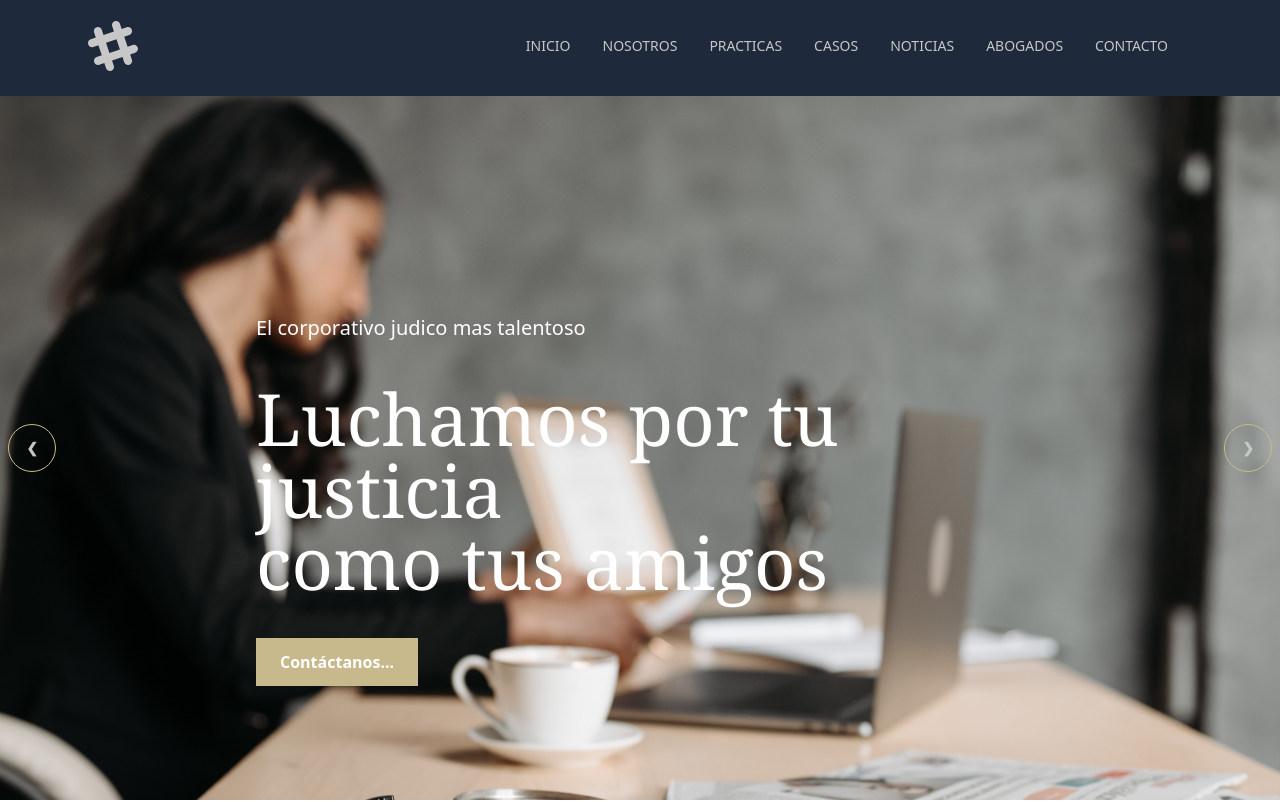
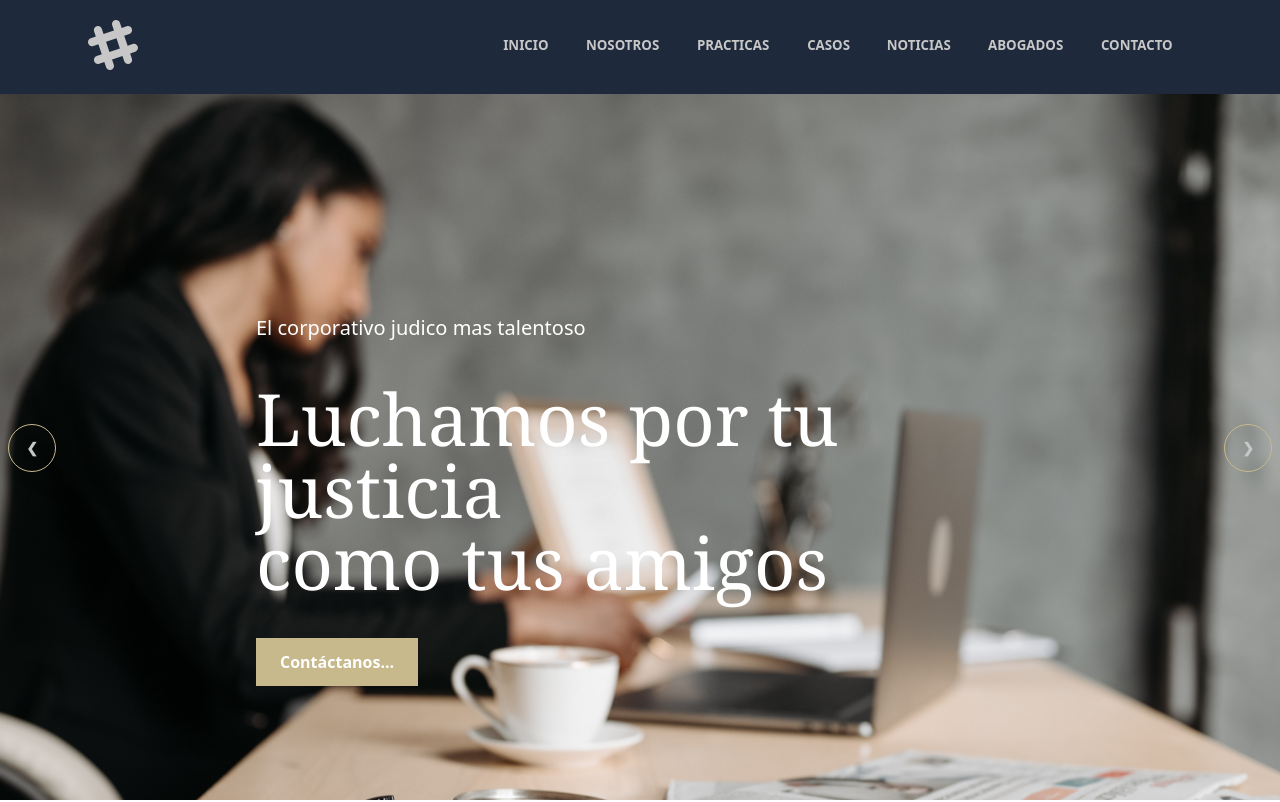
Before and after one commit to armanyfelix/gc_juridic_corp, a Next.js app: page / in a window 1280 px wide. Shown: the top 802 px of the page. Built offline with nearby package versions, Linux system fonts and the light colour scheme.

Commit message:
menu class from daisyUI not work in production

```diff
--- a/package.json
+++ b/package.json
@@ -16,6 +16,7 @@
     "next": "13.2.1",
     "react": "18.2.0",
     "react-dom": "18.2.0",
+    "sharp": "^0.32.6",
     "typescript": "4.9.5"
   },
   "devDependencies": {
--- a/src/layout/Header.tsx
+++ b/src/layout/Header.tsx
@@ -28,7 +28,7 @@ const links = [
   },
   {
     label: "ABOGADOS",
-    url: "#attorneys",
+    url: "#attorney",
   },
   {
     label: "CONTACTO",
@@ -110,12 +110,12 @@ function Header() {
                 </svg>
               </Link>
             </div>
-            <div className="flex-none hidden lg:block">
-              <ul className="menu menu-horizontal">
+            <div className="hidden lg:inline">
+              <ul className="flex">
                 {links &&
                   links.map((l, i) => (
                     <li key={i}>
-                      <Link href={l.url}>{l.label}</Link>
+                      <Link href={l.url} className="btn btn-ghost">{l.label}</Link>
                     </li>
                   ))}
                 {/* <li>
@@ -146,13 +146,13 @@ function Header() {
         </div>
         <div className="drawer-side z-50">
           <label htmlFor="my-drawer-3" className="drawer-overlay"></label>
-          <ul className="menu p-4 w-80 h-full bg-slate-800">
+          <ul className="p-4 w-80 h-full bg-slate-800">
             {links &&
               links.map((l, i) => (
                 <li key={i}>
                   <Link
                     href={l.url}
-                    className="hover:text-primary ease-in duration-200"
+                    className="hover:text-primary btn btn-ghost w-full justify-start ease-in duration-200"
                   >
                     {l.label}
                   </Link>
--- a/tailwind.config.js
+++ b/tailwind.config.js
@@ -6,7 +6,7 @@ module.exports = {
     // "./pages/**/*.{js,ts,jsx,tsx}",
     // "./components/**/*.{js,ts,jsx,tsx}",
     // Or if using `src` directory:
-    "./src/**/*.{js,ts,jsx,tsx}",
+  "./src/**/*.{js,ts,jsx,tsx}",
   ],
   plugins: [require("daisyui")],
   daisyui: {
```
Also changed, not shown: 1 other file (tests, documents, lock files or other folders).
